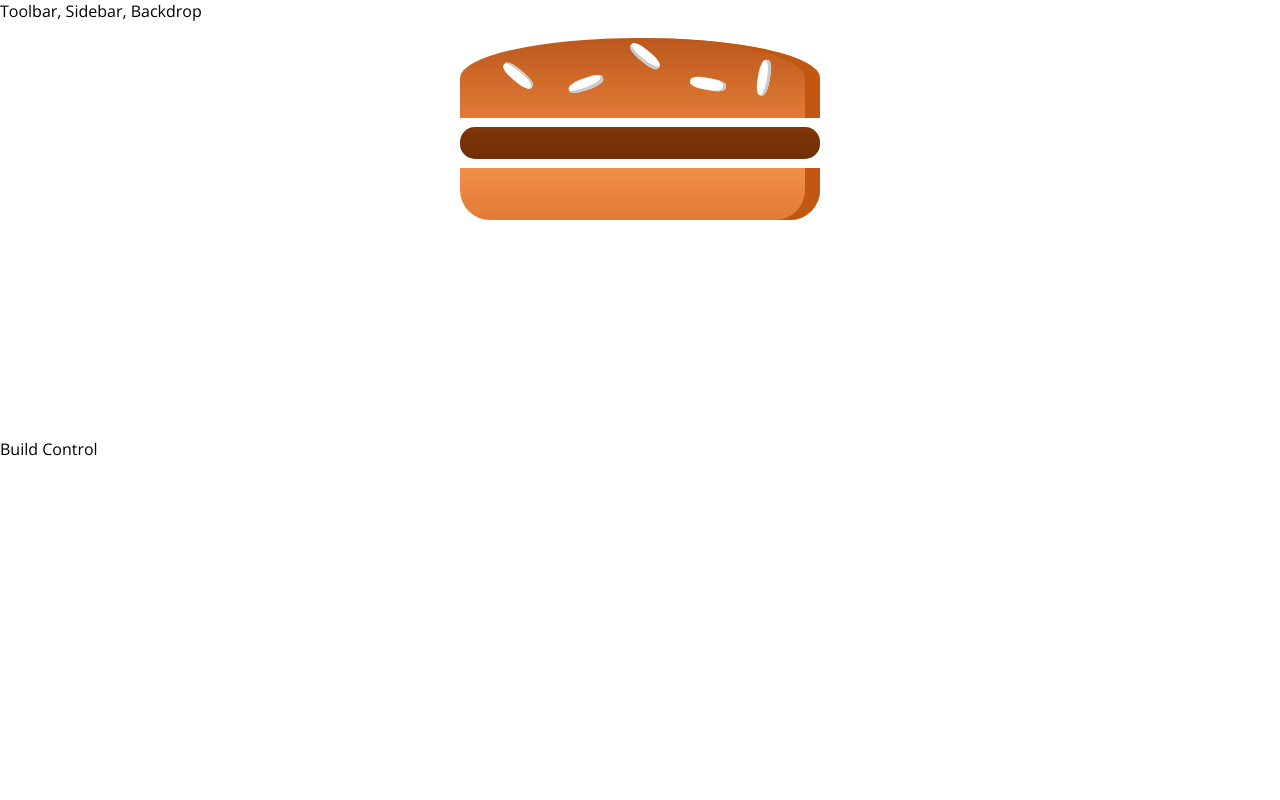
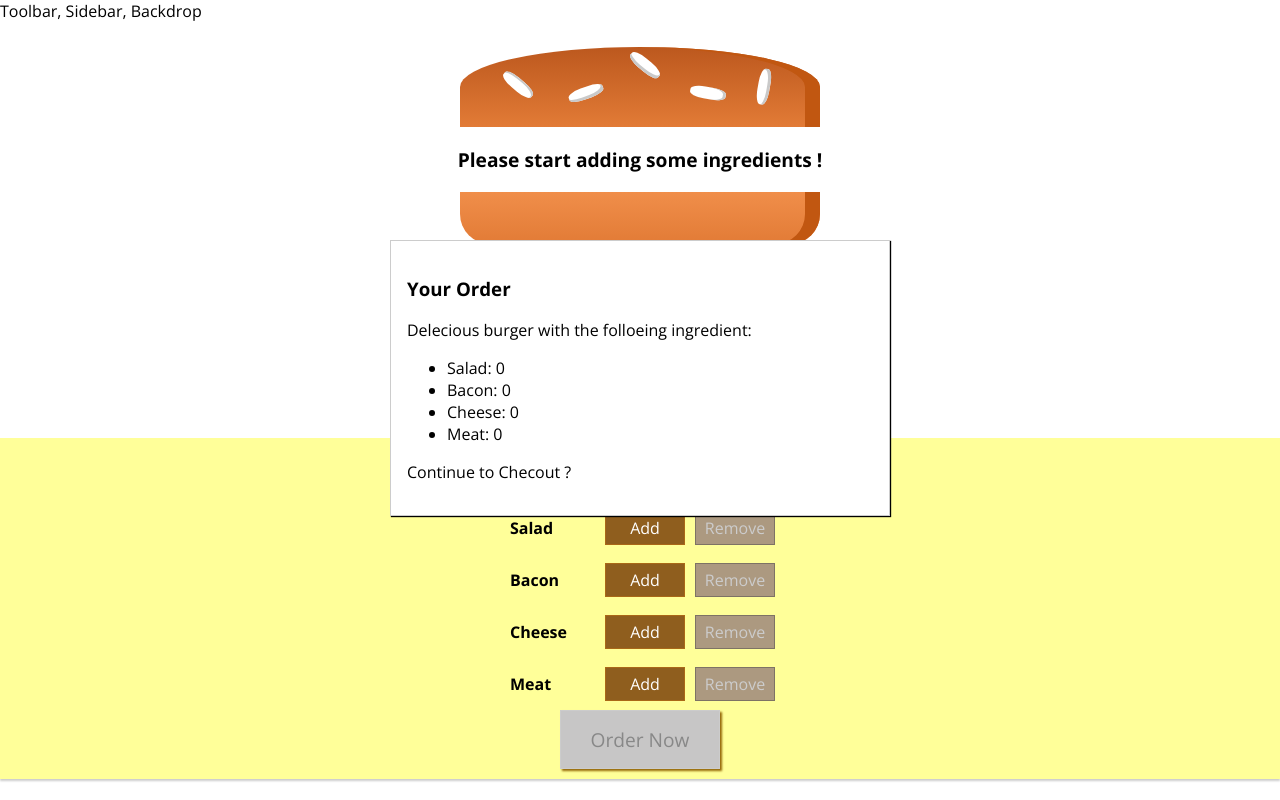
Before and after one commit to Rony20/Burger-Builder, a React (Create React App) app: page / in a window 1280 px wide. Built offline with nearby package versions, Linux system fonts and the light colour scheme.

Commit message:
Pricing for Ingredient is added in BurgerBuilder. Modal for ingredient checkout is built. Order Summary component is created to show each items summary. BuildControls are created.

```diff
--- /dev/null
+++ b/src/components/Burger/BuildControls/BuildControl/BuildControl.js
@@ -0,0 +1,23 @@
+import React from "react";
+
+import classes from "./BuildControl.module.css";
+
+const buildControl = (props) => {
+  return (
+    <div className={classes.BuildControl}>
+      <div className={classes.Label}>{props.label}</div>
+      <button className={classes.More} onClick={props.added}>
+        Add
+      </button>
+      <button
+        className={classes.Less}
+        onClick={props.removed}
+        disabled={props.disabled}
+      >
+        Remove
+      </button>
+    </div>
+  );
+};
+
+export default buildControl;
--- /dev/null
+++ b/src/components/Burger/BuildControls/BuildControl/BuildControl.module.css
@@ -0,0 +1,56 @@
+.BuildControl {
+    display: flex;
+    justify-content: space-between;
+    align-items: center;
+    margin: 5px 0;
+}
+
+.BuildControl button {
+    display: block;
+    font: inherit;
+    padding: 5px;
+    margin: 0 5px;
+    width: 80px;
+    border: 1px solid #AA6817;
+    cursor: pointer;
+    outline: none;
+}
+
+.BuildControl button:disabled {
+    background-color: #AC9980;
+    border: 1px solid #7E7365;
+    color: #ccc;
+    cursor: default;
+}
+
+.BuildControl button:hover:disabled {
+    background-color: #AC9980;
+    color: #ccc;
+    cursor: not-allowed;
+}
+
+.Label {
+    padding: 10px;
+    font-weight: bold;
+    width: 80px;
+}
+
+.BuildControl .Less {
+    background-color: #D39952;
+    color: white;
+}
+
+.BuildControl .More {
+    background-color: #8F5E1E;
+    color: white;
+}
+
+.BuildControl .Less:hover, .BuildControl .Less:active {
+    background-color: #DAA972;
+    color: white;
+}
+
+.BuildControl .More:hover,.BuildControl .More:active {
+    background-color: #99703F;
+    color: white;
+}
--- /dev/null
+++ b/src/components/Burger/BuildControls/BuildControls.js
@@ -0,0 +1,33 @@
+import React from "react";
+
+import classes from "./BuildControls.module.css";
+
+import BuildControl from "./BuildControl/BuildControl";
+
+const buildConrols = (props) => {
+  const controls = [
+    { label: "Salad", type: "salad" },
+    { label: "Bacon", type: "bacon" },
+    { label: "Cheese", type: "cheese" },
+    { label: "Meat", type: "meat" },
+  ];
+  return (
+    <div className={classes.BuildControls}>
+      <p>
+        Current Price: <strong>{props.price}</strong> Rs
+      </p>
+      {controls.map((ctrl) => (
+        <BuildControl
+          key={ctrl.label}
+          label={ctrl.label}
+          added={() => props.ingredientAdded(ctrl.type)}
+          removed={() => props.ingredientRemoved(ctrl.type)}
+          disabled={props.disabled[ctrl.type]}
+        />
+      ))}
+      <button className={classes.OrderButton} disabled={!props.purchasable}>Order Now</button>
+    </div>
+  );
+};
+
+export default buildConrols;
--- /dev/null
+++ b/src/components/Burger/BuildControls/BuildControls.module.css
@@ -0,0 +1,51 @@
+.BuildControls{
+    width: 100%;
+    background-color: #ffff99;
+    display: flex;
+    flex-flow: column;
+    align-items: center;
+    box-shadow: 0 2px 2px #ccc;
+    margin: auto;
+    padding: 10px 0;
+}
+
+.OrderButton {
+    background-color: #DAD735;
+    outline: none;
+    cursor: pointer;
+    border: 1px solid #966909;
+    color: #966909;
+    font-family: inherit;
+    font-size: 1.2em;
+    padding: 15px 30px;
+    box-shadow: 2px 2px 2px #966909;
+}
+
+.OrderButton:hover, .OrderButton:active {
+    background-color: #A0DB41;
+    border: 1px solid #966909;
+    color: #966909;
+}
+
+.OrderButton:disabled {
+    background-color: #C7C6C6;
+    cursor: not-allowed;
+    border: 1px solid #ccc;
+    color: #888888;
+}
+
+.OrderButton:not(:disabled) {
+    animation: enable 0.3s linear;
+}
+
+@keyframes enable {
+    0% {
+        transform: scale(1);
+    }
+    60% {
+        transform: scale(1.1);
+    }
+    100% {
+        transform: scale(1);
+    }
+}
--- a/src/components/Burger/Burger.js
+++ b/src/components/Burger/Burger.js
@@ -5,7 +5,7 @@
 import classes from "./Burger.module.css";
 
 const burger = (props) => {
-  const transformedIngredients = Object.keys(props.ingredients)
+  let transformedIngredients = Object.keys(props.ingredients)
     .map((igKey) => {
       return [...Array(props.ingredients[igKey])].map((_, i) => {
         return <BurgerIngredient key={igKey + i} type={igKey} />;
@@ -14,6 +14,10 @@
     .reduce((arr, el) => {
       return arr.concat(el);
     }, []);
+
+    if(transformedIngredients.length === 0) {
+        transformedIngredients = <p>Please start adding some ingredients !</p>
+    }
 
   return (
     <div className={classes.Burger}>
--- a/src/components/Burger/Burger.module.css
+++ b/src/components/Burger/Burger.module.css
@@ -2,6 +2,7 @@
     width: 100%;
     margin: auto;
     height: 250px;
+    overflow-y: auto;
     text-align: center;
     font-weight: bold;
     font-size: 1.2rem;
--- /dev/null
+++ b/src/components/Burger/OrderSummary/OrderSummary.js
@@ -0,0 +1,25 @@
+import React from "react";
+
+import Aux from "../../../hoc/Auxiliary";
+
+const orderSummary = (props) => {
+  const ingredientSummary = Object.keys(props.ingredients).map((igKey) => {
+    return (
+      <li key={igKey}>
+        <span style={{ textTransform: "capitalize" }}>{igKey}</span>: {props.ingredients[igKey]}
+      </li>
+    );
+  });
+  return (
+    <Aux>
+      <h3>Your Order</h3>
+      <p>Delecious burger with the folloeing ingredient:</p>
+      <ul>
+          {ingredientSummary}
+      </ul>
+      <p>Continue to Checout ?</p>
+    </Aux>
+  );
+};
+
+export default orderSummary;
--- /dev/null
+++ b/src/components/UI/Modal/Modal.js
@@ -0,0 +1,13 @@
+import React from "react"
+
+import classes from "./Modal.module.css"
+
+const modal = (props) => {
+    return(
+        <div className={classes.Modal}>
+            {props.children}
+        </div>
+    )
+}
+
+export default modal
--- /dev/null
+++ b/src/components/UI/Modal/Modal.module.css
@@ -0,0 +1,20 @@
+.Modal {
+    position: fixed;
+    z-index: 500;
+    background-color: white;
+    width: 70%;
+    border: 1px solid #ccc;
+    box-shadow: 1px 1px 1px black;
+    padding: 16px;
+    left: 15%;
+    top: 30%;
+    box-sizing: border-box;
+    transition: all 0.3s ease-out;
+}
+
+@media (min-width: 600px) {
+    .Modal {
+        width: 500px;
+        left: calc(50% - 250px);
+    }
+}
--- a/src/containers/BurgerBuilder/BurgerBuilder.js
+++ b/src/containers/BurgerBuilder/BurgerBuilder.js
@@ -1,25 +1,91 @@
 import React, { Component } from "react";
 
-import Burger from "../../components/Burger/Burger"
+import Burger from "../../components/Burger/Burger";
+import BuildControls from "../../components/Burger/BuildControls/BuildControls";
+import Modal from "../../components/UI/Modal/Modal";
+import OrderSummary from "../../components/Burger/OrderSummary/OrderSummary";
 import Aux from "../../hoc/Auxiliary";
 
+const INGREDIENT_PRICE = {
+  salad: 12,
+  cheese: 25,
+  meat: 40,
+  bacon: 10,
+};
+
 class BurgerBuilder extends Component {
-    state = {
-        ingredients: {
-            salad: 0,
-            bacon: 0,
-            cheese: 0,
-            meat:1
-        }
-    }
+  state = {
+    ingredients: {
+      salad: 0,
+      bacon: 0,
+      cheese: 0,
+      meat: 0,
+    },
+    totalPrice: 30,
+    purchasable: false,
+  };
+
+  updatePurchasestate = (ingredients) => {
+    const sum = Object.keys(ingredients)
+      .map((igkey) => {
+        return ingredients[igkey];
+      })
+      .reduce((sum, el) => {
+        return sum + el;
+      }, 0);
+    this.setState({ purchasable: sum > 0 });
+  };
+
+  addIngredientHandler = (type) => {
+    const oldCount = this.state.ingredients[type];
+    const updatedCount = oldCount + 1;
+    const updatedIngredients = {
+      ...this.state.ingredients,
+    };
+    updatedIngredients[type] = updatedCount;
+    const priceAddition = INGREDIENT_PRICE[type];
+    const oldPrice = this.state.totalPrice;
+    const newPrice = oldPrice + priceAddition;
+
+    this.setState({ totalPrice: newPrice, ingredients: updatedIngredients });
+    this.updatePurchasestate(updatedIngredients);
+  };
+
+  removeIngredientHandler = (type) => {
+    const oldCount = this.state.ingredients[type];
+    const updatedCount = oldCount - 1;
+    const updatedIngredients = {
+      ...this.state.ingredients,
+    };
+    updatedIngredients[type] = updatedCount;
+    const priceDeduction = INGREDIENT_PRICE[type];
+    const oldPrice = this.state.totalPrice;
+    const newPrice = oldPrice - priceDeduction;
+
+    this.setState({ totalPrice: newPrice, ingredients: updatedIngredients });
+    this.updatePurchasestate(updatedIngredients);
+  };
 
   render() {
-    return <Aux>
-        <Burger ingredients={this.state.ingredients}/>
-        <div>
-            Build Control
-        </div>
-    </Aux>;
+    const disabledInfo = { ...this.state.ingredients };
+    for (let key in disabledInfo) {
+      disabledInfo[key] = disabledInfo[key] <= 0;
+    }
+    return (
+      <Aux>
+        <Modal>
+          <OrderSummary ingredients={this.state.ingredients} />
+        </Modal>
+        <Burger ingredients={this.state.ingredients} />
+        <BuildControls
+          ingredientAdded={this.addIngredientHandler}
+          ingredientRemoved={this.removeIngredientHandler}
+          disabled={disabledInfo}
+          price={this.state.totalPrice}
+          purchasable={this.state.purchasable}
+        />
+      </Aux>
+    );
   }
 }
 
```
